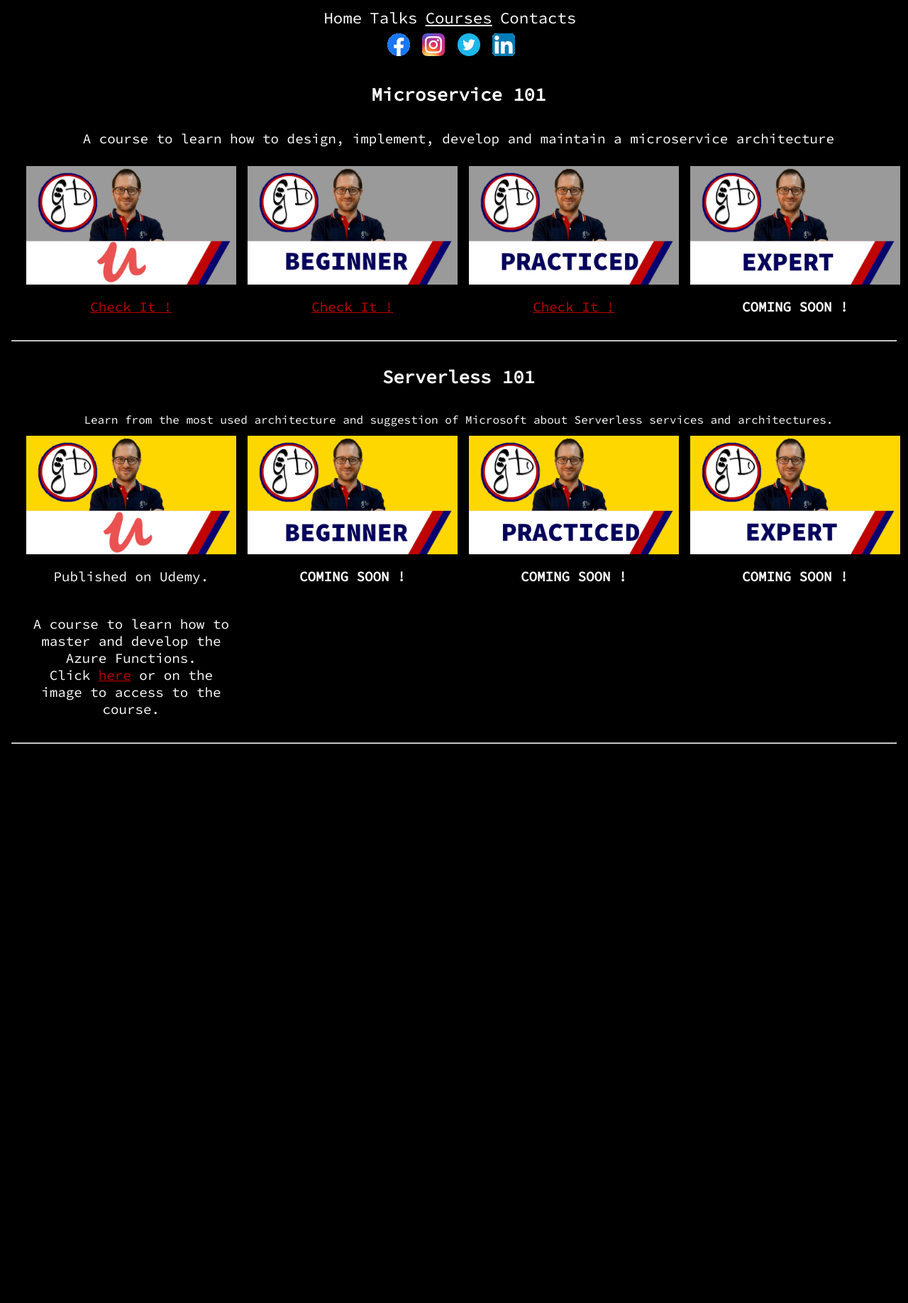
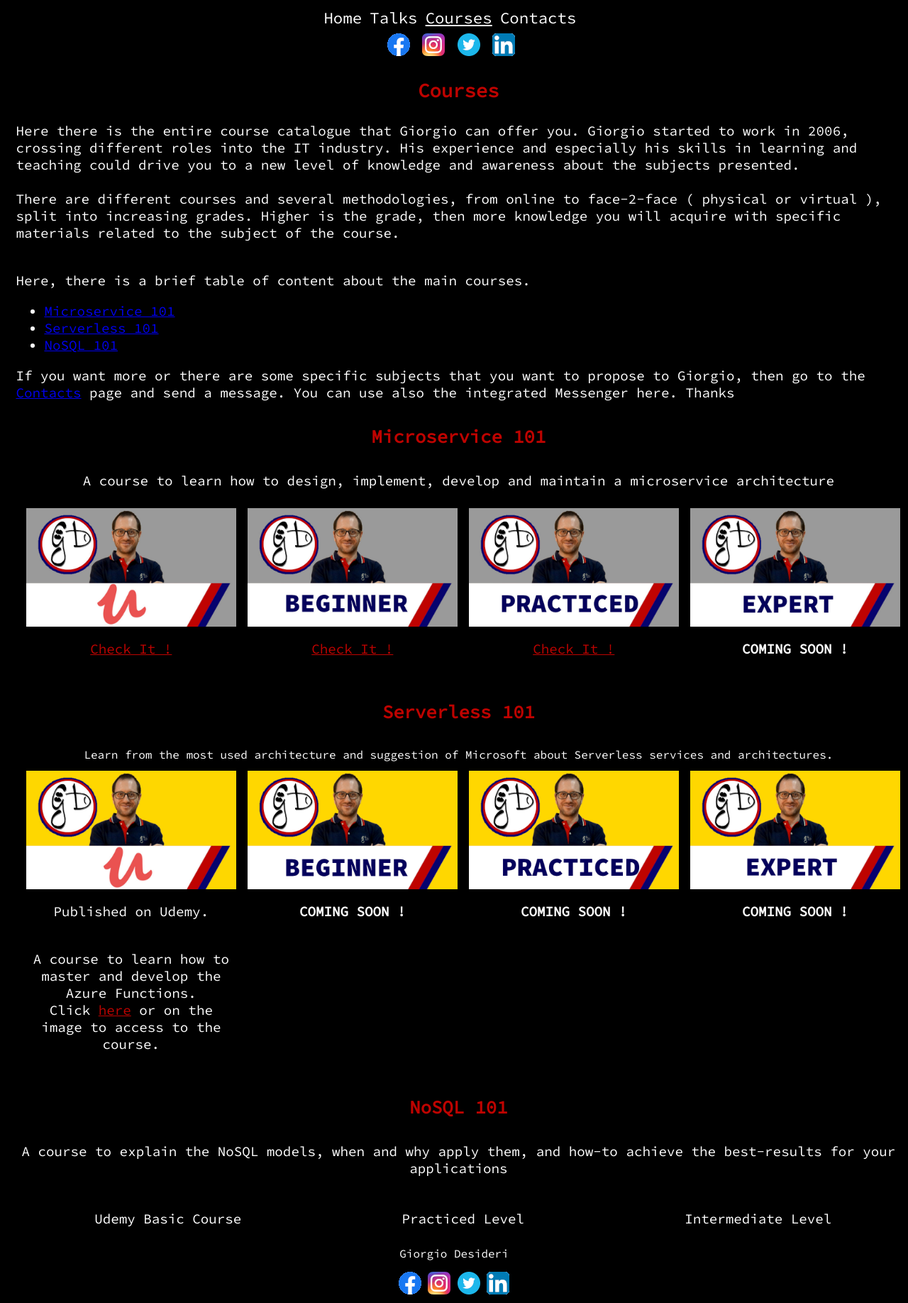
Before and after one commit to kallsu/website, a plain HTML site: page courses.html in a window 1280 px wide. Shown: the whole page at 71% size. Before the commit the page ends 1056 px from the top, so only its background shows below. Drawn offline with Linux system fonts and the light colour scheme.

Commit message:
complete all the courses. Main page and dedicated page

```diff
--- a/assets/style/structure.css
+++ b/assets/style/structure.css
@@ -31,9 +31,16 @@ nav a {
     padding-right: .5em;
 }
 
+/* ================= INDEX ==================== */
+
 #container {
     width: 100%;
     text-align: center;
+}
+
+.central {
+    margin-left: .5em;
+    margin-right: .5em;
 }
 
 #central_logo {
@@ -48,7 +55,7 @@ nav a {
     transform: translate(-50%, -50%);
 }
 
-/* ================= NEWS ==================== */
+/* ================= TALKS ==================== */
 .post {
     width: 100%;
     height: auto;
--- a/assets/style/structure_courses.css
+++ b/assets/style/structure_courses.css
@@ -1,5 +1,23 @@
 
-/* ================= COURSE ==================== */
+/* ================= COURSES PAGE ==================== */
+.courses {
+    width: 100%;
+    height: auto;
+    margin-left: 0.4em;
+    margin-right: 0.4em;
+}
+
+.courses_summary_description {
+    text-align: left;
+    margin-bottom: 0.3em;
+}
+
+.courses_toc {
+    text-align: left;
+    font-size: 1.2em;
+    margin-bottom: 0.3em;
+}
+
 .course {
     width: 100%;
     height: auto;
@@ -12,6 +30,7 @@
     text-align: center;
     margin-top: 0.3em;
     margin-bottom: 0.5em;
+    color: #be0300;
 }
 
 .course_description {
@@ -59,7 +78,7 @@
     }
 }
 
-/* ================= COURSE ==================== */
+/* ================= SPECIFIC COURSE PAGE ==================== */
 .page_course {
     width: 80%;
     height: auto;
@@ -88,6 +107,7 @@
 .page_course_title {
     width: 100%;
     text-align: center;
+    color: #be0300;
 }
 
 .page_course_image {
@@ -106,6 +126,7 @@
     font-size: 1.4em;
     margin-block-start: 0em;
     margin-block-end: .3em;
+    color: #be0300;
 }
 
 .page_course_description ul li {
@@ -113,8 +134,9 @@
 }
 
 .page_course_content {
-    width: 80%;
+    width: 100%;
     height: auto;
+    margin-top: 2em;
     margin-left: auto;
     margin-right: auto;
     text-align: left;
--- a/courses.html
+++ b/courses.html
@@ -3,9 +3,9 @@
 <head>
 	<title>Giorgio Desideri's Website</title>
 
-	<link rel="stylesheet" href="/assets/style/main.css">
-	<link rel="stylesheet" href="/assets/style/structure.css">
-	<link rel="stylesheet" href="/assets/style/structure_courses.css">
+	<link rel="stylesheet" href="/assets/style/main.css" type="text/css">
+	<link rel="stylesheet" href="/assets/style/structure.css" type="text/css">
+	<link rel="stylesheet" href="/assets/style/structure_courses.css" type="text/css">
 
 	<link rel="preconnect" href="https://fonts.gstatic.com">
 	<link href="https://fonts.googleapis.com/css2?family=Source+Code+Pro&display=swap" rel="stylesheet">
@@ -82,6 +82,53 @@
 	</nav>
 	<main id="container">
 
+		<section id="course_summary" class="courses">
+
+			<div class="course_title">
+				<h3>Courses</h3>
+			</div>
+
+			<div class="courses_summary_description">
+				<p>
+					Here there is the entire course catalogue that Giorgio can offer you.
+					Giorgio started to work in 2006, crossing different roles into the IT industry.
+					His experience and especially his skills in learning and teaching could drive you
+					to a new level of knowledge and awareness about the subjects presented.
+
+					<br>
+					<br>
+
+					There are different courses and several methodologies,
+					from online to face-2-face ( physical or virtual ),
+					split into increasing grades. Higher is the grade,
+					then more knowledge you will acquire with specific materials related to the subject of the course.
+
+					<br>
+					<br>
+				</p>
+			</div>
+
+			<div class="courses_toc">
+				Here, there is a brief table of content about the main courses.
+				<ul>
+					<li>
+						<a href="/courses.html#gd_microservice_101">Microservice 101</a>
+					</li>
+
+					<li>
+						<a href="/courses.html#gd_serverless_101">Serverless 101</a>
+					</li>
+
+					<li>
+						<a href="/courses.html#gd_nosql_101">NoSQL 101</a>
+					</li>
+				</ul>
+
+				If you want more or there are some specific subjects that you want to propose to Giorgio, then go to the <a href="/contacts.html">Contacts</a> page and send a message. You can use also the integrated Messenger here. Thanks
+			</div>
+		</section>
+
+
 		<!-- Microservice 101 -->
 		<section id="gd_microservice_101" class="course">
 
@@ -123,9 +170,10 @@
 				</div>
 
 				<div class="course_box">
-					<a href="/courses/courses_microservices_03.html" title="Microservice 101 Course - Practiced Level"></a>
-						<img src="/assets/images/Microservice_101_Course_Middle.jpg"
-							alt="Microservice 101 Course - Practiced Level">
+					<a href="/courses/courses_microservices_03.html"
+						title="Microservice 101 Course - Practiced Level"></a>
+					<img src="/assets/images/Microservice_101_Course_Middle.jpg"
+						alt="Microservice 101 Course - Practiced Level">
 					</a>
 
 					<p>
@@ -147,10 +195,8 @@
 			</div>
 		</section>
 
-		<hr>
-
-		<!-- Azure Function -->
-		<section id="gd_udemy_azure_function" class="course">
+		<!-- Serverless 101 -->
+		<section id="gd_serverless_101" class="course">
 
 			<div class="course_title">
 				<h4>Serverless 101</h4>
@@ -211,9 +257,55 @@
 			</div>
 		</section>
 
-		<hr>
+		<!-- NoSQL 101 -->
+		<section id="gd_nosql_101" class="course">
+
+			<div class="course_title">
+				<h4>NoSQL 101</h4>
+			</div>
+
+			<div class="course_description">
+				<p>A course to explain the NoSQL models, when and why apply them, and how-to achieve the best-results for your applications</p>
+			</div>
+
+			<div class="course_section">
+				<div class="course_box">
+					<p>
+						Udemy Basic Course
+					</p>
+				</div>
+
+				<div class="course_box">
+					<p>
+						Practiced Level
+					</p>
+				</div>
+
+				<div class="course_box">
+					<p>
+						Intermediate Level
+					</p>
+				</div>
+			</div>
+		</div>
 	</main>
-	<footer>
+
+	<footer style="text-align: center;">
+		Giorgio Desideri
+
+		<div style="margin-top: 1em;">
+			<a href="https://www.facebook.com/giorgiodesideri.fb"><img src="/assets/images/facebook_logo_32.png"
+					alt="Giorgio Desideri's Facebook"></a>
+
+			<a href="https://www.instagram.com/giorgio.desideri.543"><img src="/assets/images/instagram_logo_32.png"
+					alt="Giorgio Desideri's Instagram"></a>
+
+			<a href="https://twitter.com/kallsu"><img src="/assets/images/twitter_logo_32.png"
+					alt="Giorgio Desideri's Twitter"></a>
+
+			<a href="https://th.linkedin.com/in/giorgio-desideri-176a5a7"><img src="/assets/images/linkedin_logo_32.png"
+					alt="Giorgio Desideri's Linkedin"></a>
+		</div>
 	</footer>
 </body>
 
```
Also changed, not shown: contacts.html (+2 -2 lines), courses/courses_microservices_02.html (+4 -1 lines), index.html (+43 -7 lines), talks.html (+2 -2 lines).
